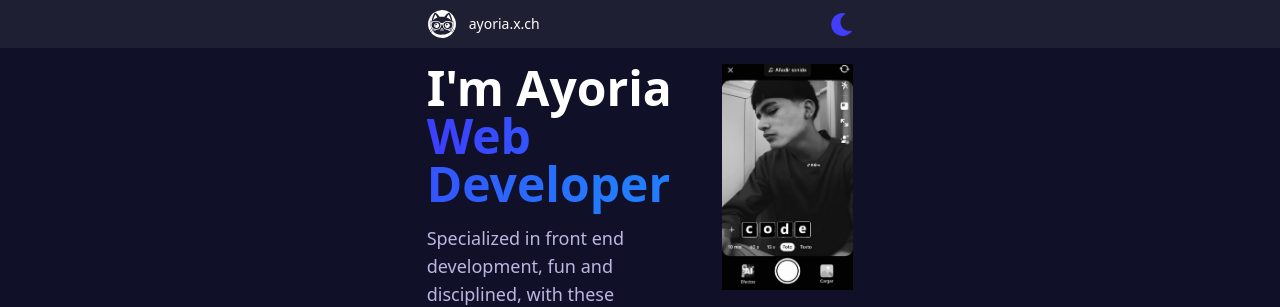
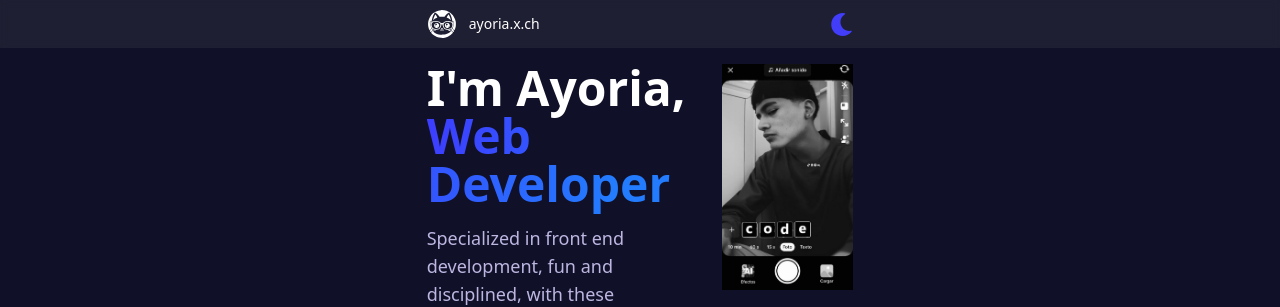
Before and after one commit to AyoriaChagua/portfolio-3.0, a React (Vite) app: page / in a window 1280 px wide. Shown: the top 307 px of the page. Built offline with nearby package versions, Linux system fonts and the light colour scheme.

Commit message:
save changes

```diff
--- a/src/App.tsx
+++ b/src/App.tsx
@@ -20,7 +20,7 @@ function App() {
         <div className="" data-aos="fade-left">
           <div className="grid grid-cols-3 gap-4">
             <div className='col-span-2'>
-              <h1 className="text-[#fff]  text-5xl font-bold ">I'm Ayoria<br /> <span className='animated-gradient-text'>Web Developer</span> </h1>
+              <h1 className="text-[#fff]  text-5xl font-bold ">I'm Ayoria,<br /> <span className='animated-gradient-text'>Web Developer</span> </h1>
             </div>
             <div className='col-[3/4] row-span-3'>
               <img src={profile} alt='ayoriaXch' className='w-full h-auto'/>
```
